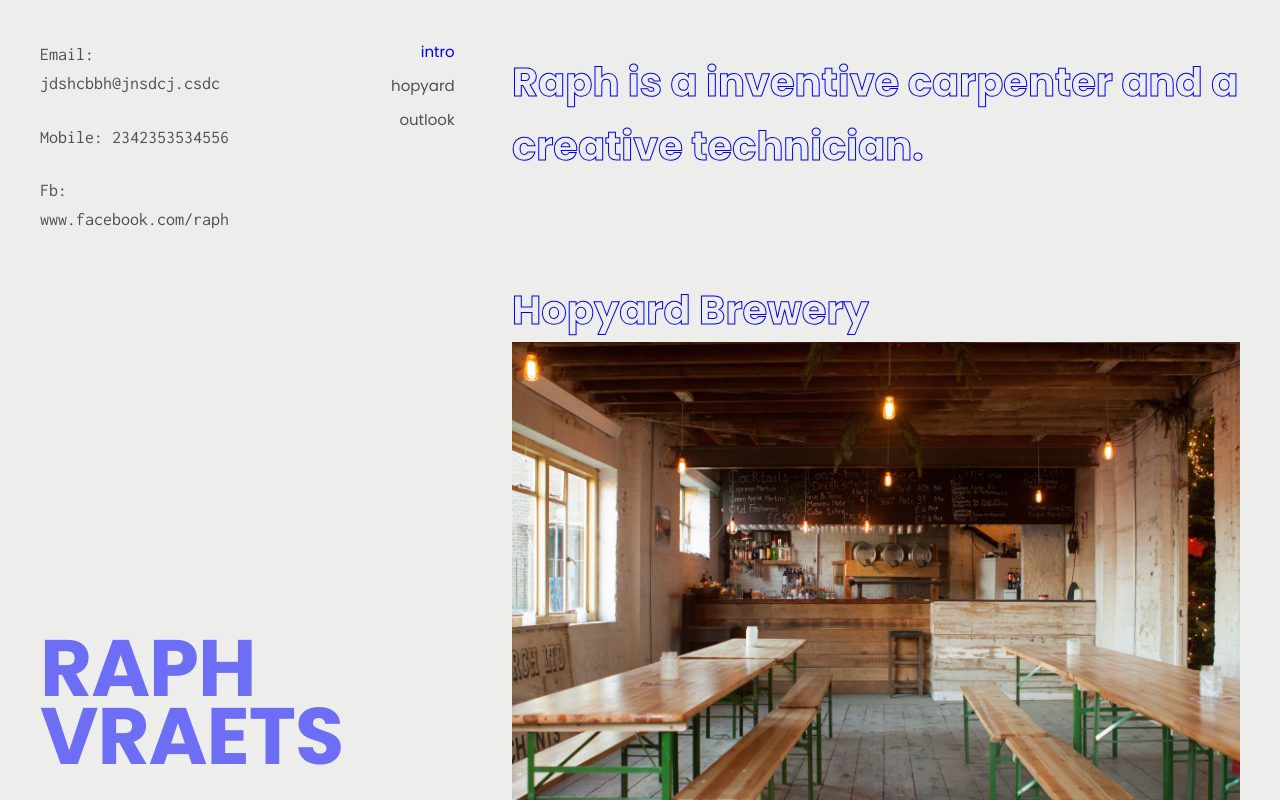
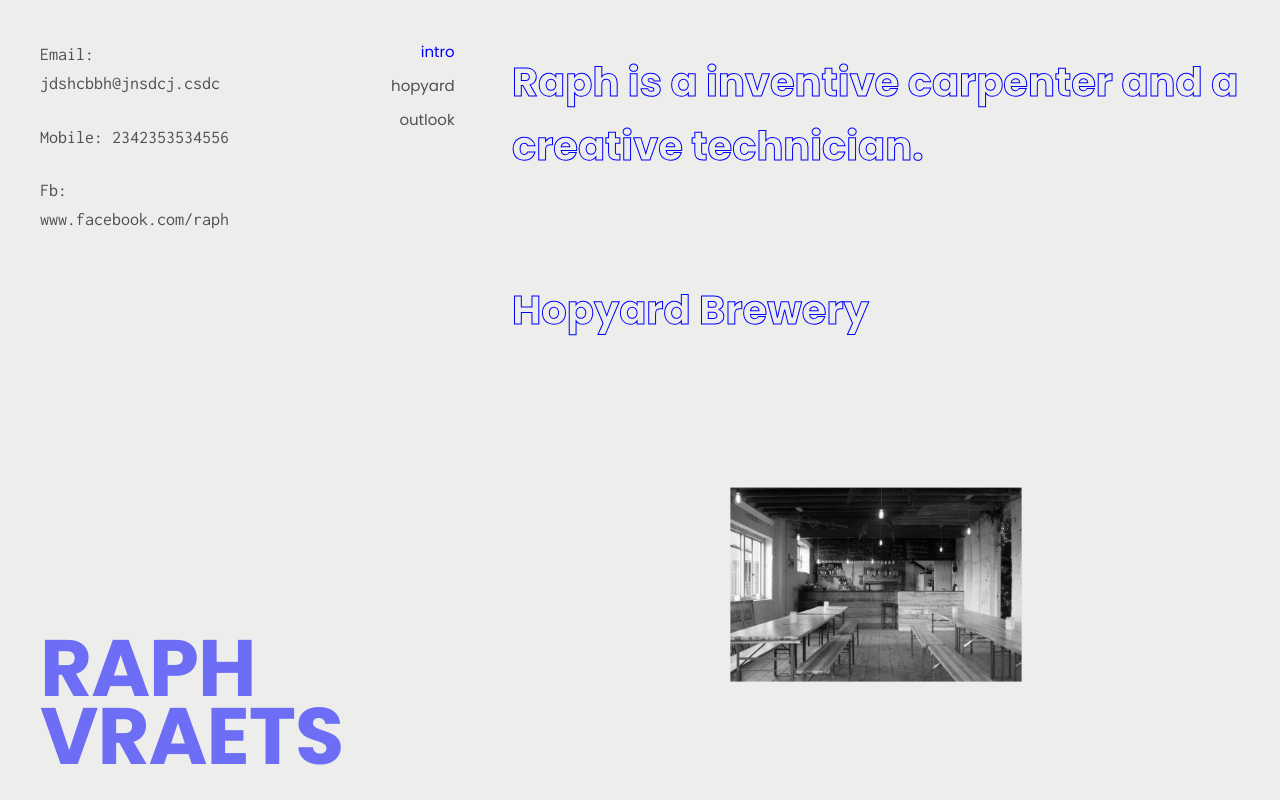
Before and after one commit to Pingid/raph-portfolio, a website: page index.html in a window 1280 px wide. In both pictures the pointer is over the picture 876 px from the left and 584 px from the top of the page. Drawn offline with Linux system fonts and the light colour scheme.

```diff
--- a/css/style.css
+++ b/css/style.css
@@ -93,6 +93,12 @@
   display: block;
 }
 
+section .imagewrap:hover img {
+  transform: scale(0.4);
+  -webkit-filter: grayscale(100%);
+  filter: grayscale(100%);}
+
+
 /*JQUERY CLASS ADDON*/
 .nav-scroll {
   color: blue;
```
